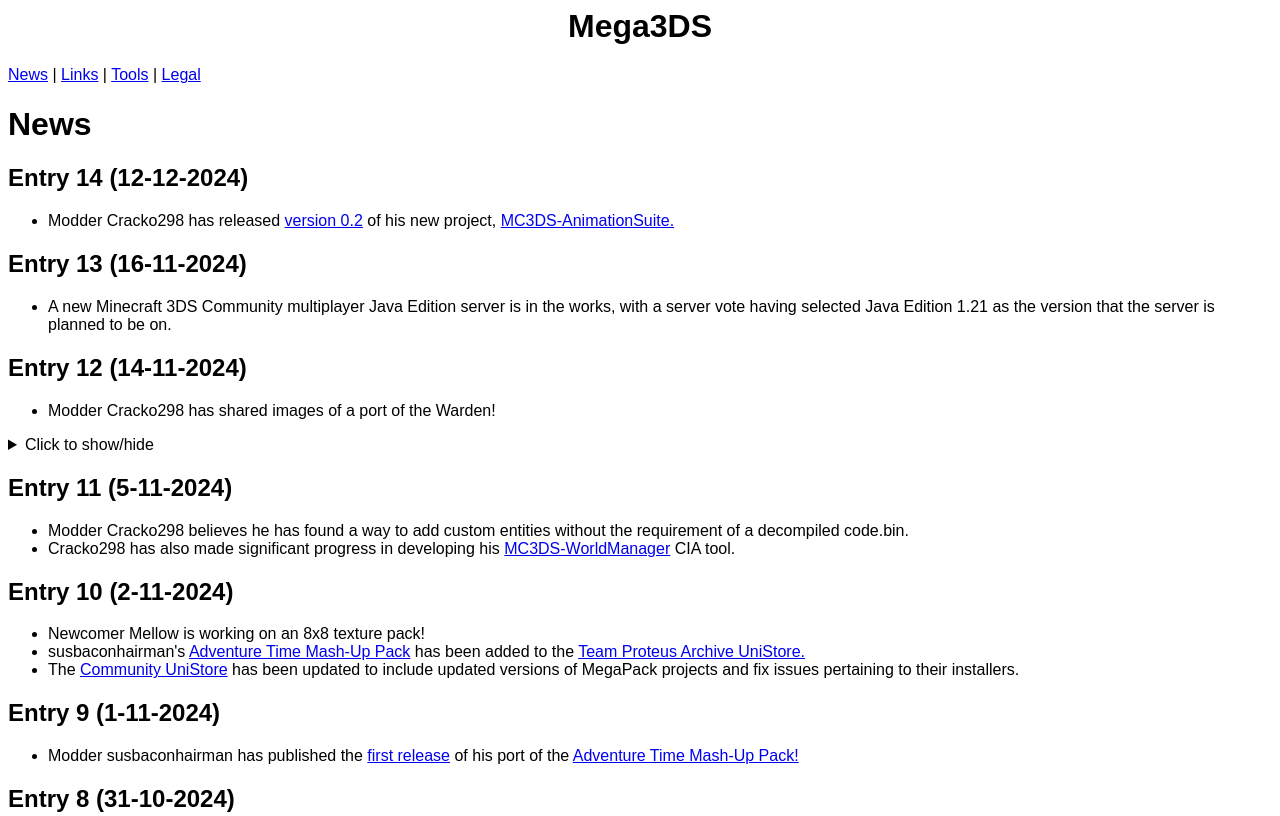
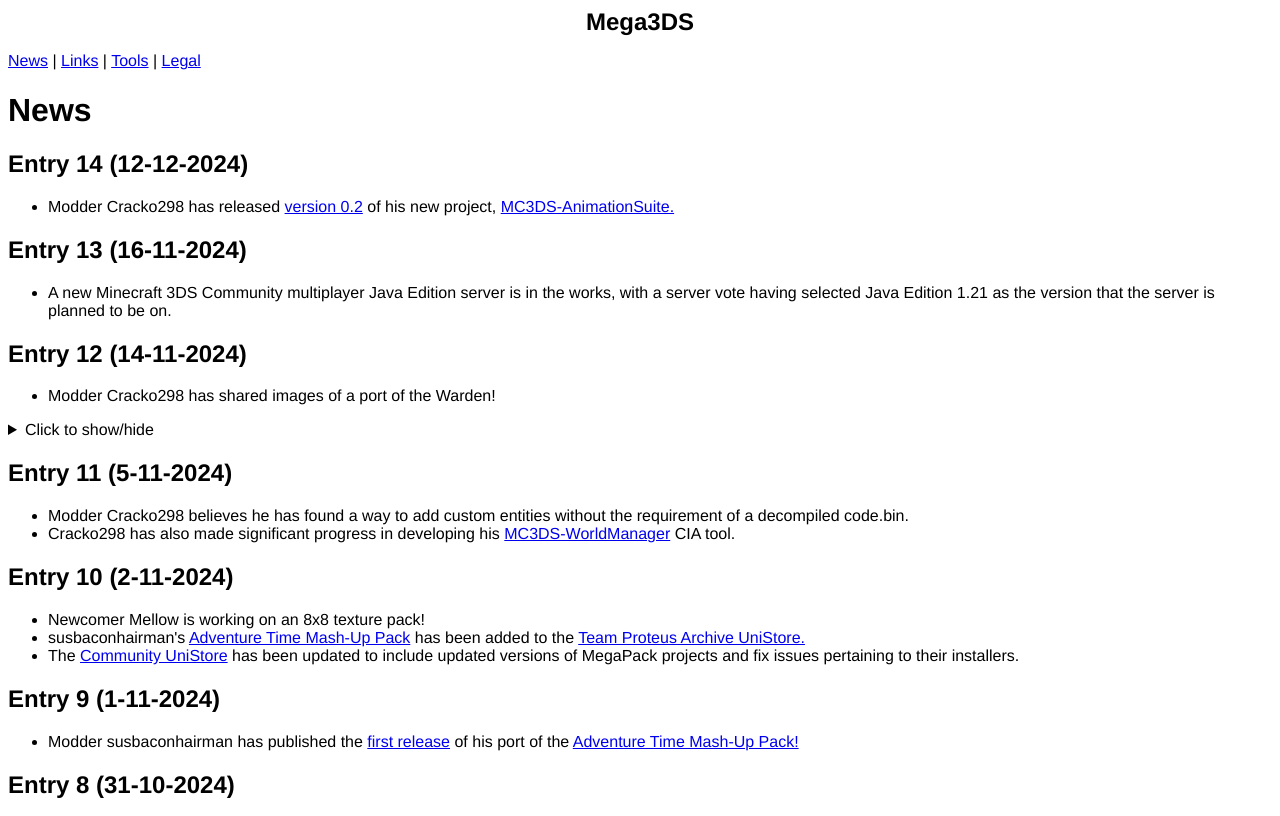
Before and after one commit to Mega3DS/mega3ds.github.io, a plain HTML site: page index.html in a window 1280 px wide. Shown: the top 816 px of the page. Drawn offline with Linux system fonts and the light colour scheme.

Commit message:
Update index.html

```diff
--- a/index.html
+++ b/index.html
@@ -3,12 +3,12 @@
    <link rel="shortcut icon" type="image/x-icon" href="/favicon.ico?">
    <style>
       body {
-  font-family: arial, sans-serif;
+  font-family: helvetica, sans-serif;
 }
    </style>
 </head>
 <body>
-<h1 id="mega3ds", align="center">Mega3DS</h1>
+<h1 id="mega3ds", align="center", style="font-size: 24;", img src="favicon.ico">Mega3DS</h1>
 <p><a href="#news">News</a> | <a href="#links">Links</a> | <a href="#tools">Tools</a> | <a href="#legal">Legal</a></p>
 <h1 id="news">News</h1>
 <h2 id="entry-14-12-12-2024-">Entry 14 (12-12-2024)</h2>
```
